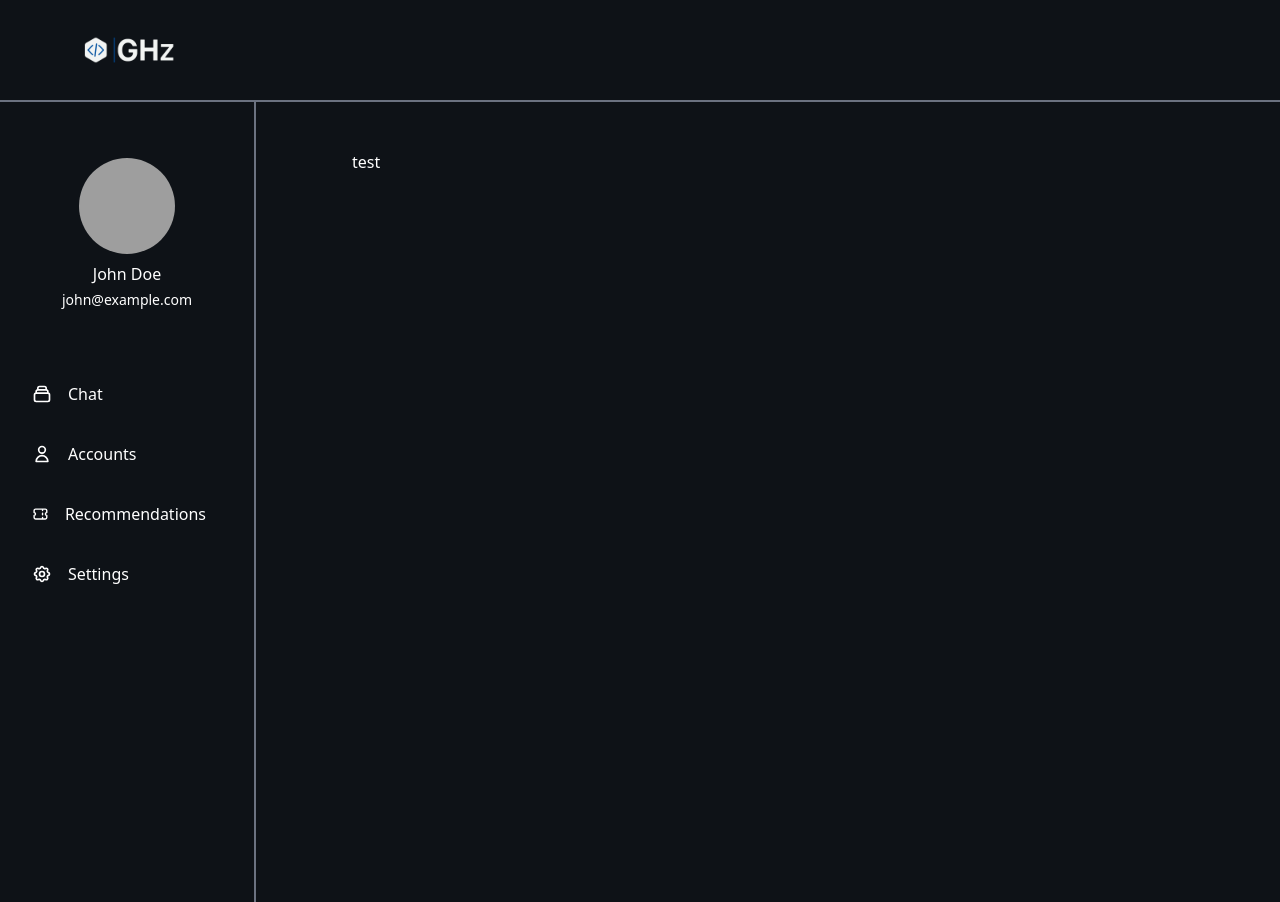
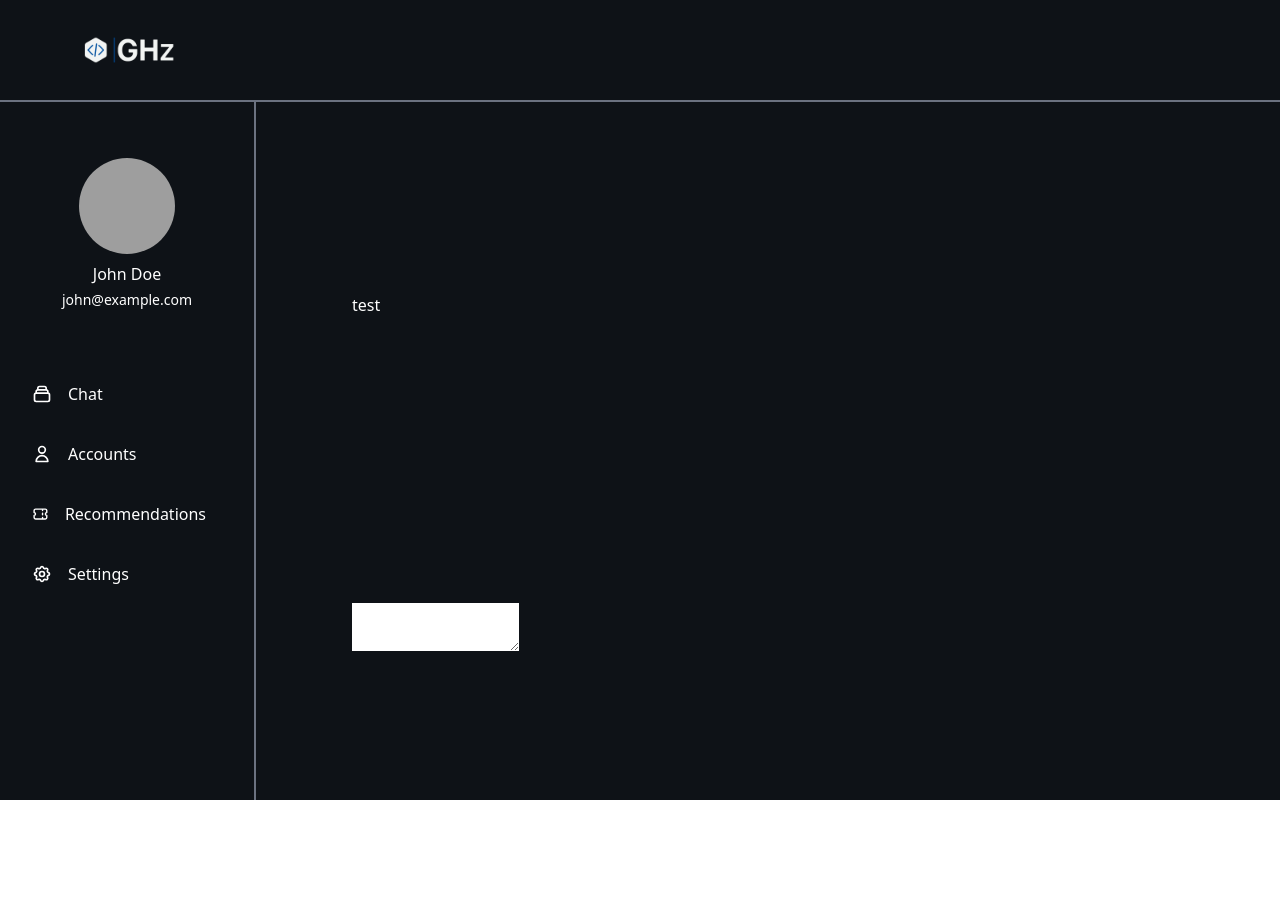
Before and after one commit to Ghassen-Hizem/Medical_Assistant, a Next.js app in the folder medical_assistant/: page / in a window 1280 px wide. After the commit the page ends 800 px from the top, so only its background shows below. Built offline with nearby package versions, Linux system fonts and the light colour scheme; grey boxes are pictures that could not be loaded.

Commit message:
flex modifications

```diff
--- a/medical_assistant/src/components/ChatSection.js
+++ b/medical_assistant/src/components/ChatSection.js
@@ -7,8 +7,15 @@ export default function ChatSection() {
 
     return(
         <>
-        <div className="text-white mt-12">
-        test
+        <div className="w-10/12 text-white w-fit mt-12 flex flex-col justify-around">
+        <div className="">
+test
+        </div>
+        <div className="">
+<textarea className="w-10/12">
+
+</textarea>
+        </div>
         </div>
         </>
     )
--- a/medical_assistant/src/components/SideBar.js
+++ b/medical_assistant/src/components/SideBar.js
@@ -3,7 +3,7 @@ export default function SideBar() {
     return(
 
         <>
-        <aside class=" flex flex-col w-64 h-screen px-4 py-8 overflow-y-auto custom-background border-r-2 border-r-gray-500">
+        <aside class=" flex flex-col w-64 px-4 py-8 overflow-y-auto custom-background border-r-2 border-r-gray-500">
 
     <div class="flex flex-col items-center mt-6 -mx-2">
         <img class="object-cover w-24 h-24 mx-2 rounded-full" src="https://images.unsplash.com/photo-1531427186611-ecfd6d936c79?ixid=MXwxMjA3fDB8MHxwaG90by1wYWdlfHx8fGVufDB8fHw%3D&ixlib=rb-1.2.1&auto=format&fit=crop&w=634&q=80" alt="avatar"/>
--- a/medical_assistant/src/pages/chatbot.js
+++ b/medical_assistant/src/pages/chatbot.js
@@ -6,10 +6,15 @@ export default function ChatBot() {
 
     return(
         <>
+        <div className=" flex flex-col h-screen">
+         <div >
         <NavBarChat></NavBarChat>
-        <div className="flex flex-row custom-background gap-24">
+        </div>
+        <div className="grow flex flex-row custom-background gap-24">
+
         <SideBar></SideBar>
         <ChatSection></ChatSection>
+        </div>
         </div>
         </>
     )
```
